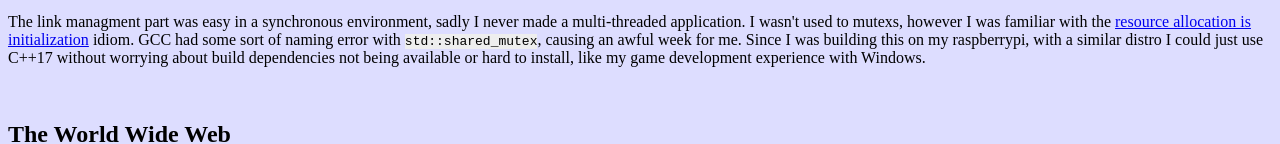
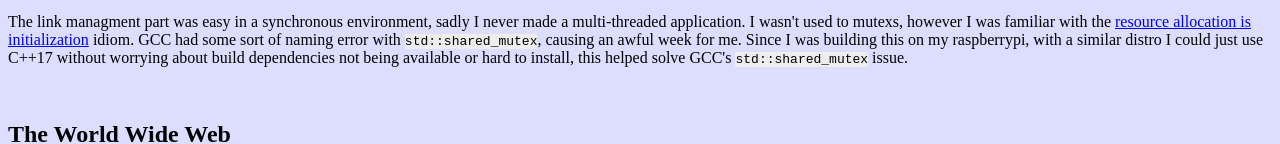
Before and after one commit to Gertkeno/Gertkeno.github.io, a plain HTML site: page project/HTTPServer/index.html in a window 1280 px wide. Shown: the part 509-653 px from the top of the page. Drawn offline with Linux system fonts and the light colour scheme.

Commit message:
Wording HTTP writeup

```diff
--- a/project/HTTPServer/index.html
+++ b/project/HTTPServer/index.html
@@ -26,7 +26,7 @@
 		<p>
 			The link managment part was easy in a synchronous environment, sadly I never made a multi-threaded application.
 			I wasn't used to mutexs, however I was familiar with the <a href="https://en.wikipedia.org/wiki/Resource_acquisition_is_initialization">resource allocation is initialization</a> idiom.
-			GCC had some sort of naming error with <span class="code">std::shared_mutex</span>, causing an awful week for me. Since I was building this on my raspberrypi, with a similar distro I could just use C++17 without worrying about build dependencies not being available or hard to install, like my game development experience with Windows.
+			GCC had some sort of naming error with <span class="code">std::shared_mutex</span>, causing an awful week for me. Since I was building this on my raspberrypi, with a similar distro I could just use C++17 without worrying about build dependencies not being available or hard to install, this helped solve GCC's <span class="code">std::shared_mutex</span> issue.
 		</p>
 
 		<br>
```
Also changed, not shown: 1 other file.
